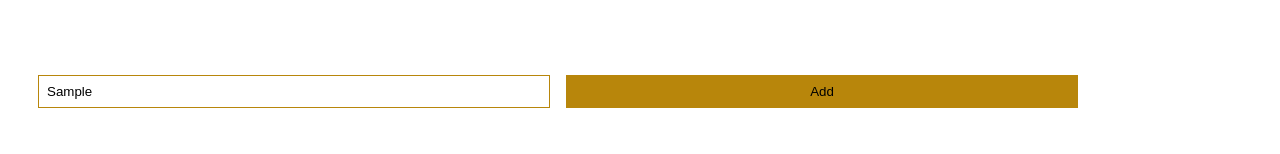
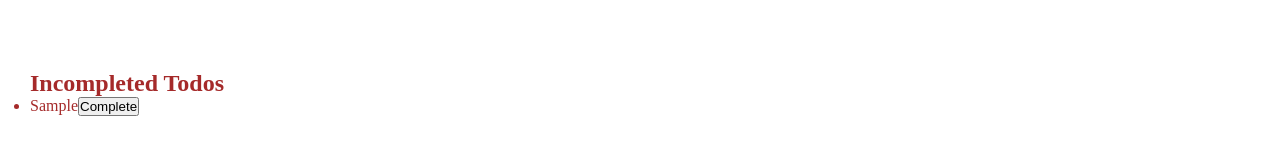
Before and after one commit to Amulya-TG/react-learning, a React (Vite) app in the folder todo-advanced/: page / in a window 1280 px wide. Both pictures are taken after typing "Sample" into the empty fields and a click on the button "Add". Shown: the part 554-708 px from the top of the page. Built offline with nearby package versions, Linux system fonts and the light colour scheme; no server answers.

Commit message:
create incomplete todos

```diff
--- a/todo-advanced/src/App.jsx
+++ b/todo-advanced/src/App.jsx
@@ -1,5 +1,6 @@
 import React, { useEffect, useState } from "react";
 import CompletedTodos from "./components/CompletedTodos";
+import IncompletedTodos from "./components/IncompletedTodos";
 
 const App = () =>{
   const[todos,setTodos]=useState([]);
@@ -54,6 +55,12 @@ const App = () =>{
       onChange={(e)=> setInput(e.target.value)}/>
       <button onClick={handelSubmit}>Add</button>
     </div>
+    <div>
+      <IncompletedTodos
+        todos={todos}
+        toggleTodo={toggleTodo}
+      />
+    </div>
   </div>
   )
 }
--- a/todo-advanced/src/components/IncompletedTodos.jsx
+++ b/todo-advanced/src/components/IncompletedTodos.jsx
@@ -1,6 +1,14 @@
-const IncompletedTodos =() =>{
+const IncompletedTodos =({todos,toggleTodo}) =>{
+    const incompletedTodos = todos.filter((todo)=>!todo.completed);
     return(
         <>
+            <h2>Incompleted Todos</h2>
+            <ul>
+                {incompletedTodos.map((todo)=>(
+                <li key={todo.id}>{todo.title}
+                <button onClick={()=>toggleTodo(todo.id)}>Complete</button></li>
+                ))}
+            </ul>
         </>
     )
 }
```
